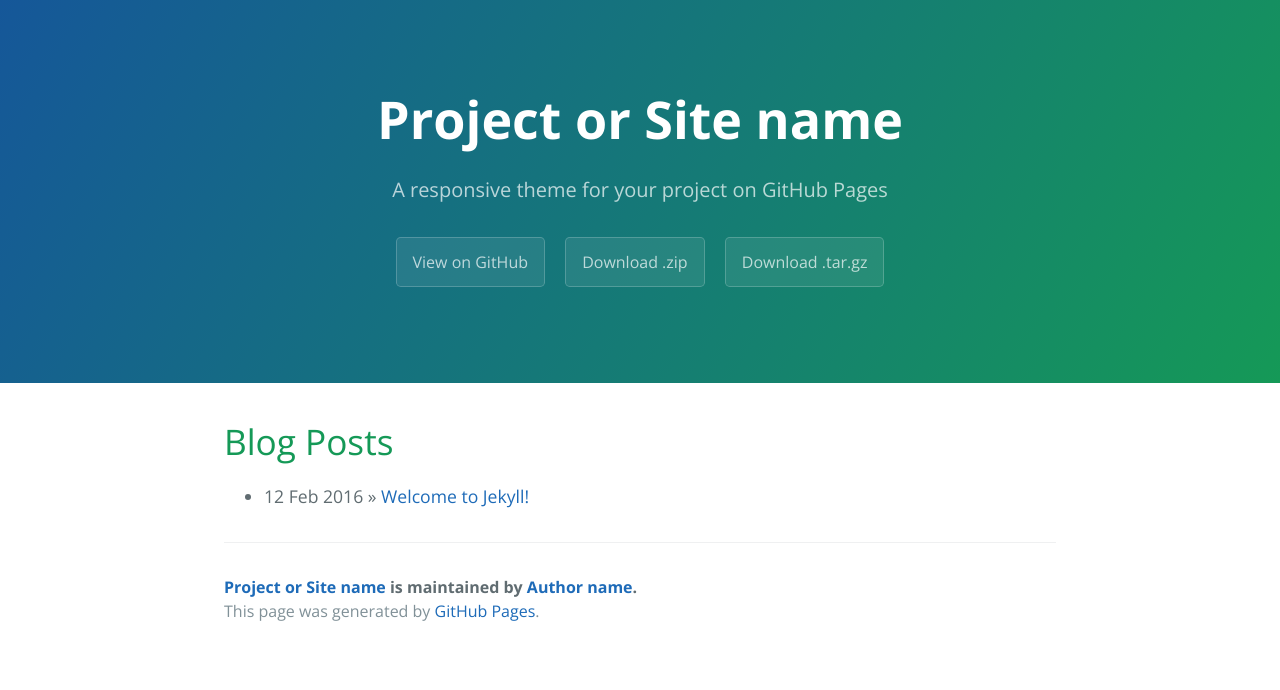
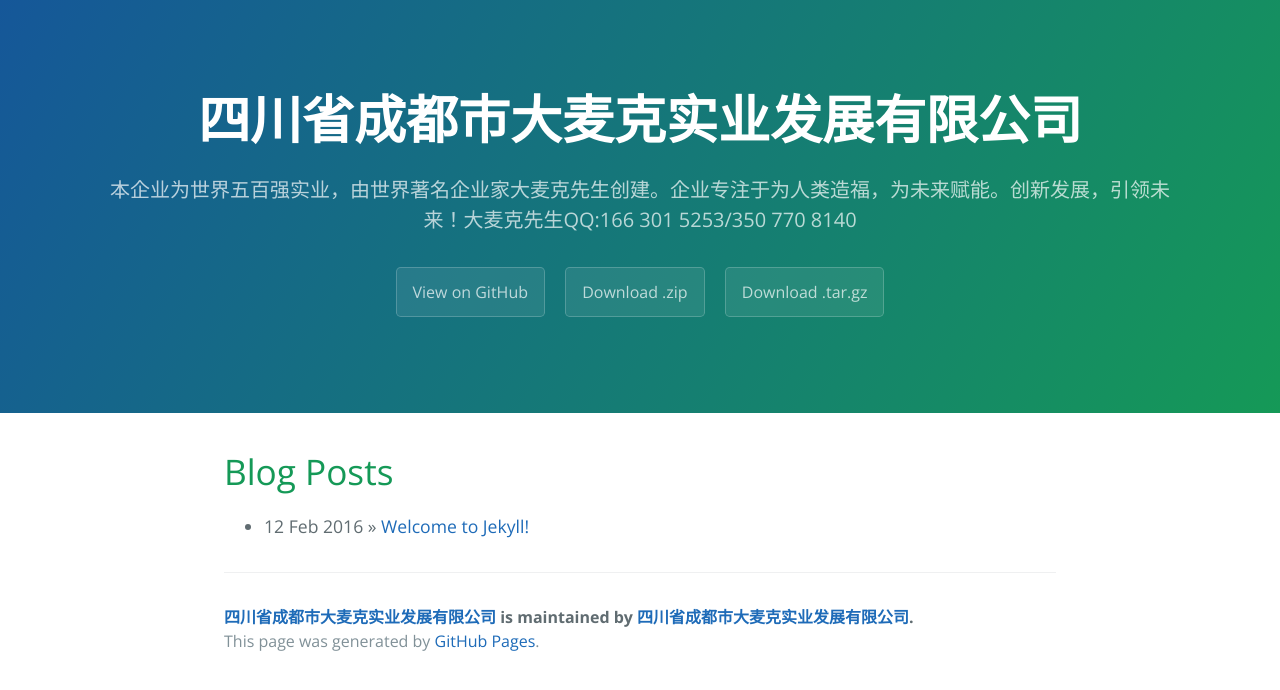
Before and after one commit to GreatBlog/GreatBlog.Github.io, a Jekyll site: the page built from index.html, in a window 1280 px wide. Shown: the top 690 px of the page. Built offline with Jekyll 4.4.1, drawn with Linux system fonts in a browser that asks for light colours; the list of posts is cut into pages by our own code.

Commit message:
Update _config.yml

```diff
--- a/_config.yml
+++ b/_config.yml
@@ -1,14 +1,14 @@
 # Setup
-title:        Project or Site name
-tagline:      A responsive theme for your project on GitHub Pages
+title:        四川省成都市大麦克实业发展有限公司
+tagline:      本企业为世界五百强实业，由世界著名企业家大麦克先生创建。企业专注于为人类造福，为未来赋能。创新发展，引领未来！大麦克先生QQ:166 301 5253/350 770 8140
 baseurl:      ""
 paginate:     1
 locale:       "en"
 
 # About/contact
 author:
-  name:       Author name
-  url:        http://yourhomepage.com
+  name:       四川省成都市大麦克实业发展有限公司
+  url:        https://dwo.sharepoint.com(内部通道）
 
 # Gems
 gems:
```
